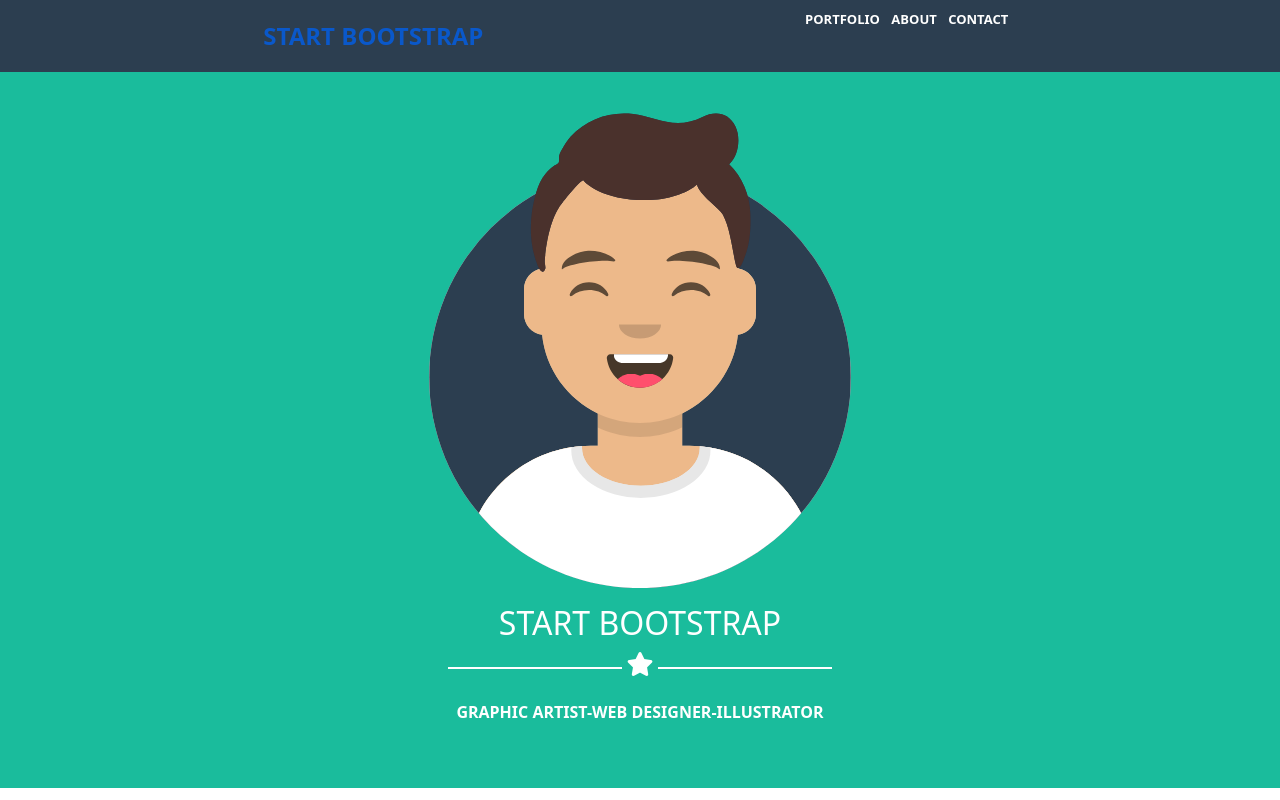
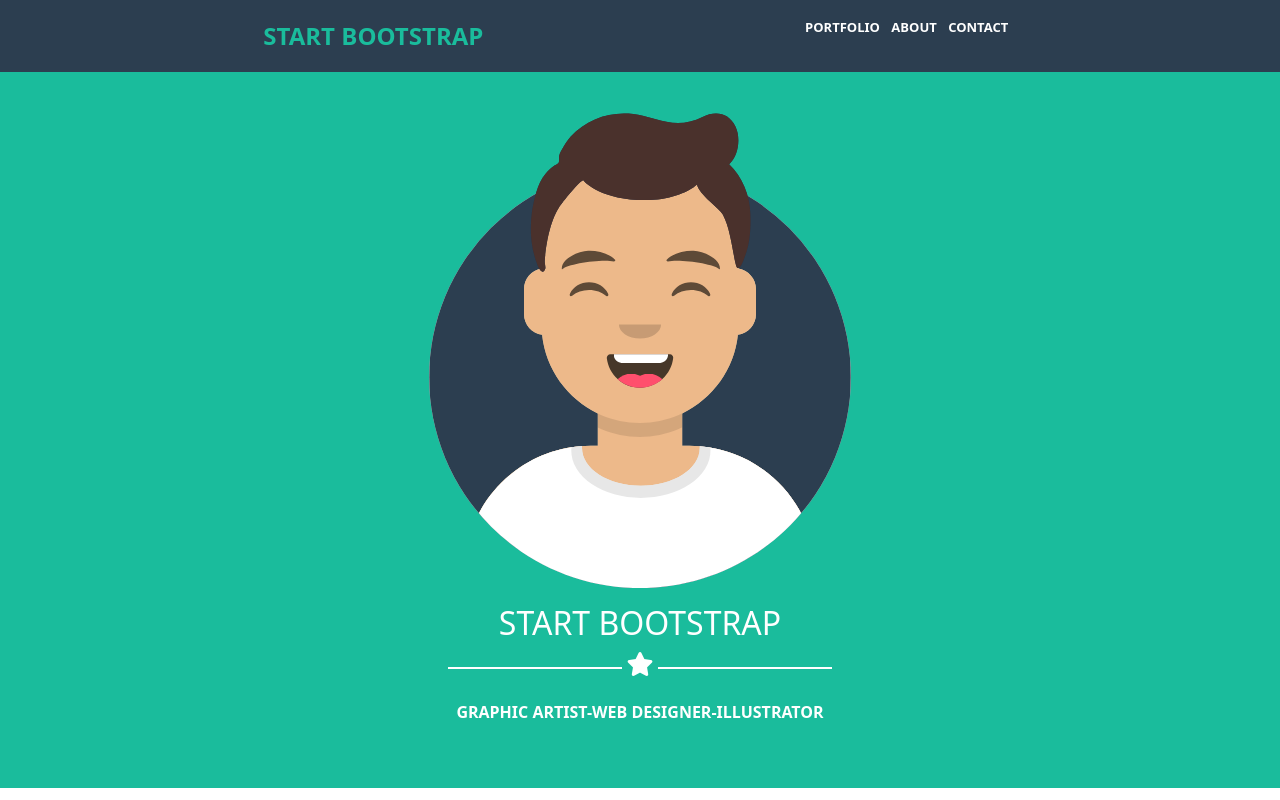
Before and after one commit to AndreaNocciolini/html-css-bootstrap-freelancer, a plain HTML site: page index.html in a window 1280 px wide. In both pictures the pointer is over the link "START BOOTSTRAP". Shown: the top 800 px of the page. Drawn offline with nearby package versions, Linux system fonts and the light colour scheme.

Commit message:
fixed-position-header-ul-add-hover-a-header

```diff
--- a/css/style.css
+++ b/css/style.css
@@ -97,7 +97,11 @@ svg {
 }
 /*********************End Bg-color**********************/
 
-/******************Portfolio Hover****************************/
+/******************Hover Effects****************************/
+header a:hover {
+    color: #1abc9c;
+}
+
 img:hover {
     transition: 1s;
     filter: opacity(0);
@@ -108,7 +112,7 @@ img:hover {
     display: block;
     transition: 1s;
 }
-/*****************End Portfolio Hover***********************/
+/*****************End Hover Effects***********************/
 
 /***********************Media Query*********************/
 @media screen and (max-width: 992px) {
--- a/index.html
+++ b/index.html
@@ -31,7 +31,7 @@
 
             <div
                 class="col-lg-3 col-md-3 col-sm-3 col-1 text-center d-none d-sm-none d-md-block d-lg-block d-xl-block d-xxl-block">
-                <ul class="list-inline font-size-ul-header fw-bold">
+                <ul class="list-inline font-size-ul-header fw-bold p-2">
                     <li class="list-inline-item"><a href="" class="text-decoration-none text-uppercase">PORTFOLIO</a>
                     </li>
                     <li class="list-inline-item"><a href="" class="text-decoration-none text-uppercase">ABOUT</a></li>
```
